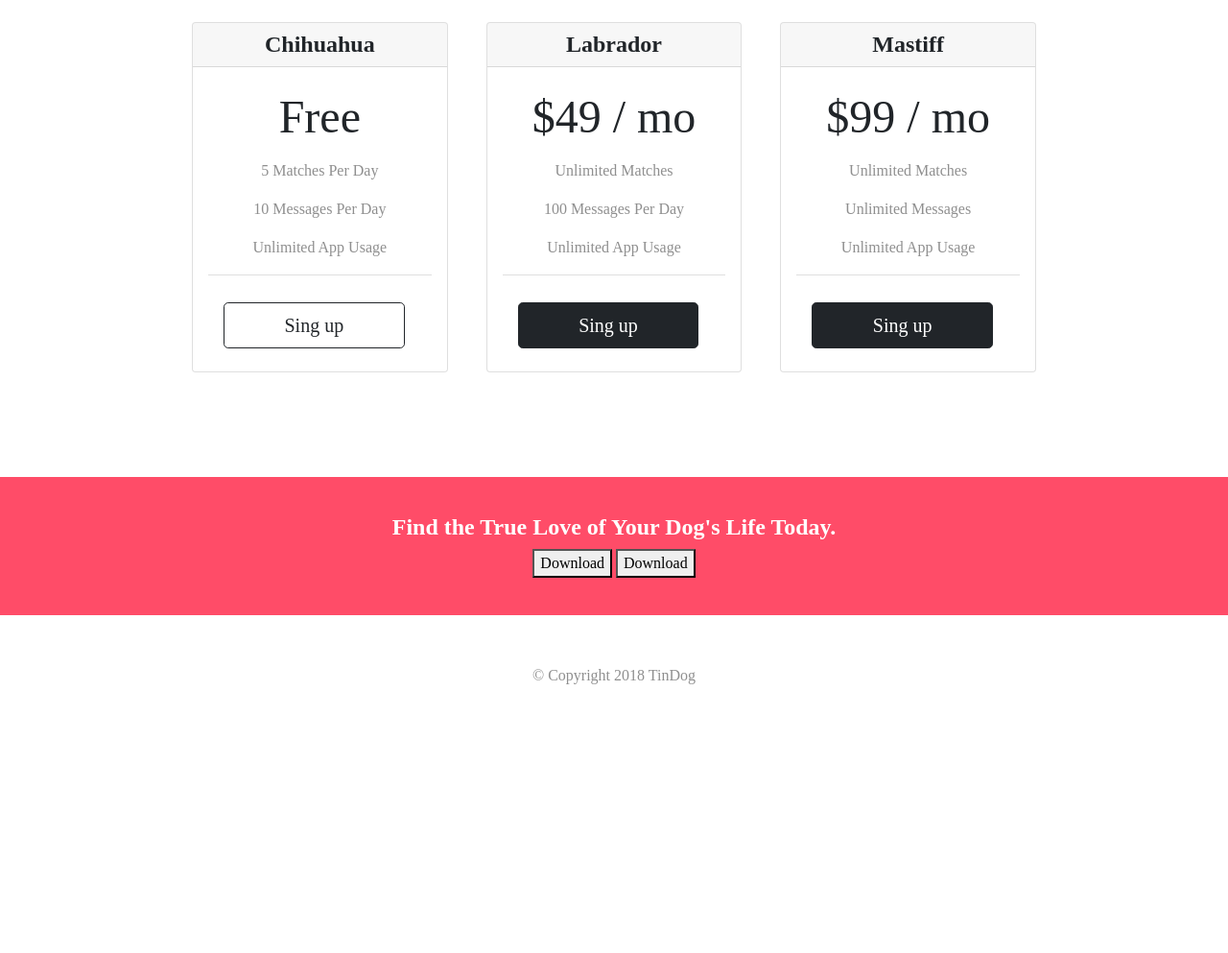
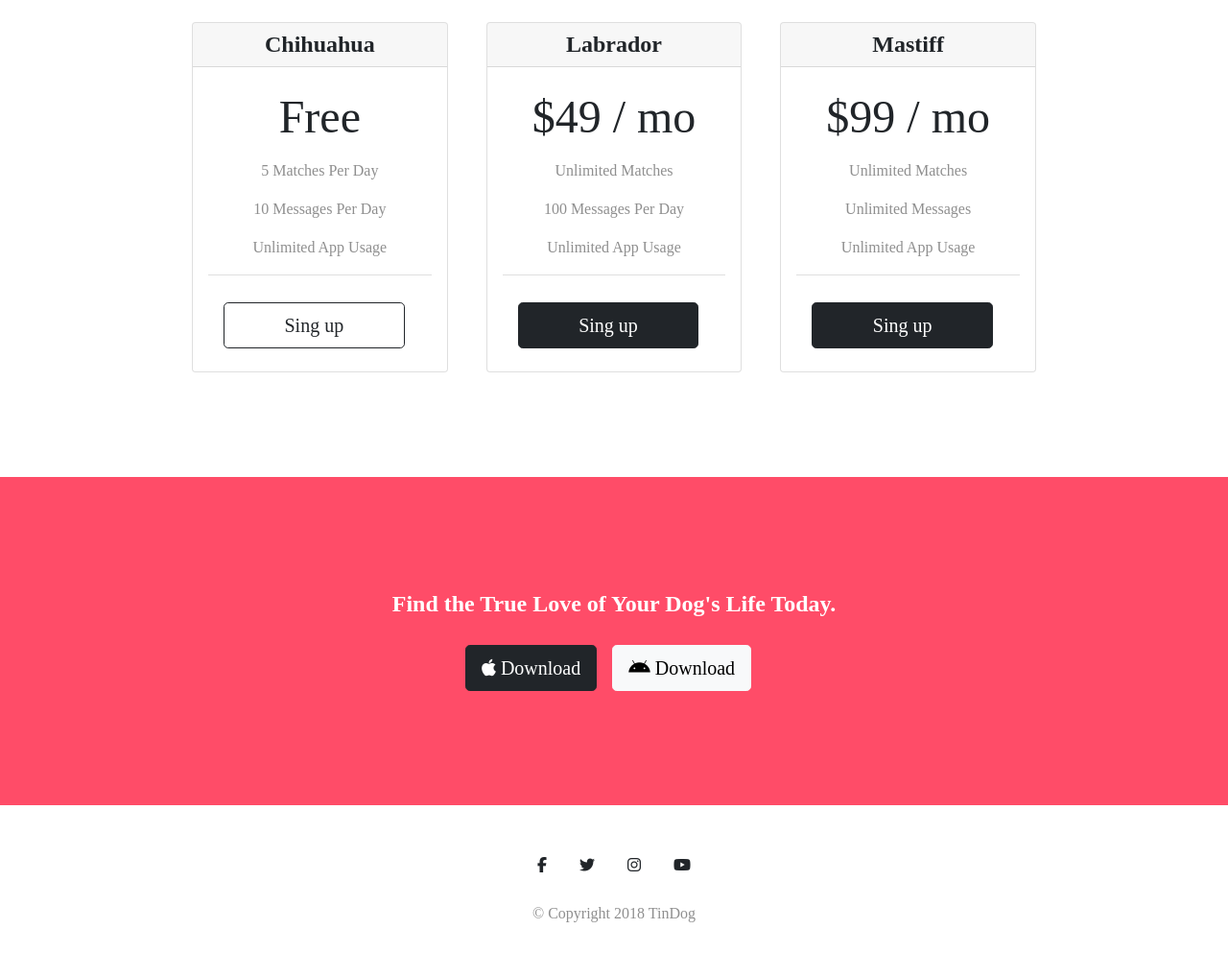
Before and after one commit to villecova/tindog, a plain HTML site: page index.html in a window 1280 px wide. Shown: the part 1655-2648 px from the top of the page at 96% size. Before the commit the page ends 2400 px from the top, so only its background shows below. Drawn offline with nearby package versions, Linux system fonts and the light colour scheme.

Commit message:
Upgrade FIle

```diff
--- a/index.html
+++ b/index.html
@@ -231,14 +231,26 @@
 
     <!-- Call to Action -->
     <section id="cta">
-      <h3>Find the True Love of Your Dog's Life Today.</h3>
-      <button type="button">Download</button>
-      <button type="button">Download</button>
+      <div class="cta-container">
+        <h3>Find the True Love of Your Dog's Life Today.</h3>
+        <button type="button" class="btn btn-dark btn-lg"><i class="fab fa-apple"></i> Download</button>
+        <button type="button" class="btn btn-light btn-lg"><i class="fab fa-android"></i> Download</button>
+      </div>
     </section>
 
 
     <!-- Footer -->
     <footer id="footer">
+      <div class="sm-icons">
+          <!-- Facebook -->
+          <i class="fab fa-facebook-f sm-icon"></i>
+          <!-- Twitter -->
+          <i class="fab fa-twitter sm-icon"></i>
+          <!-- Instagram -->
+          <i class="fab fa-instagram sm-icon"></i>
+          <!-- Youtube -->
+          <i class="fab fa-youtube sm-icon"></i>
+      </div>
       <p>© Copyright 2018 TinDog</p>
     </footer>
 
```
